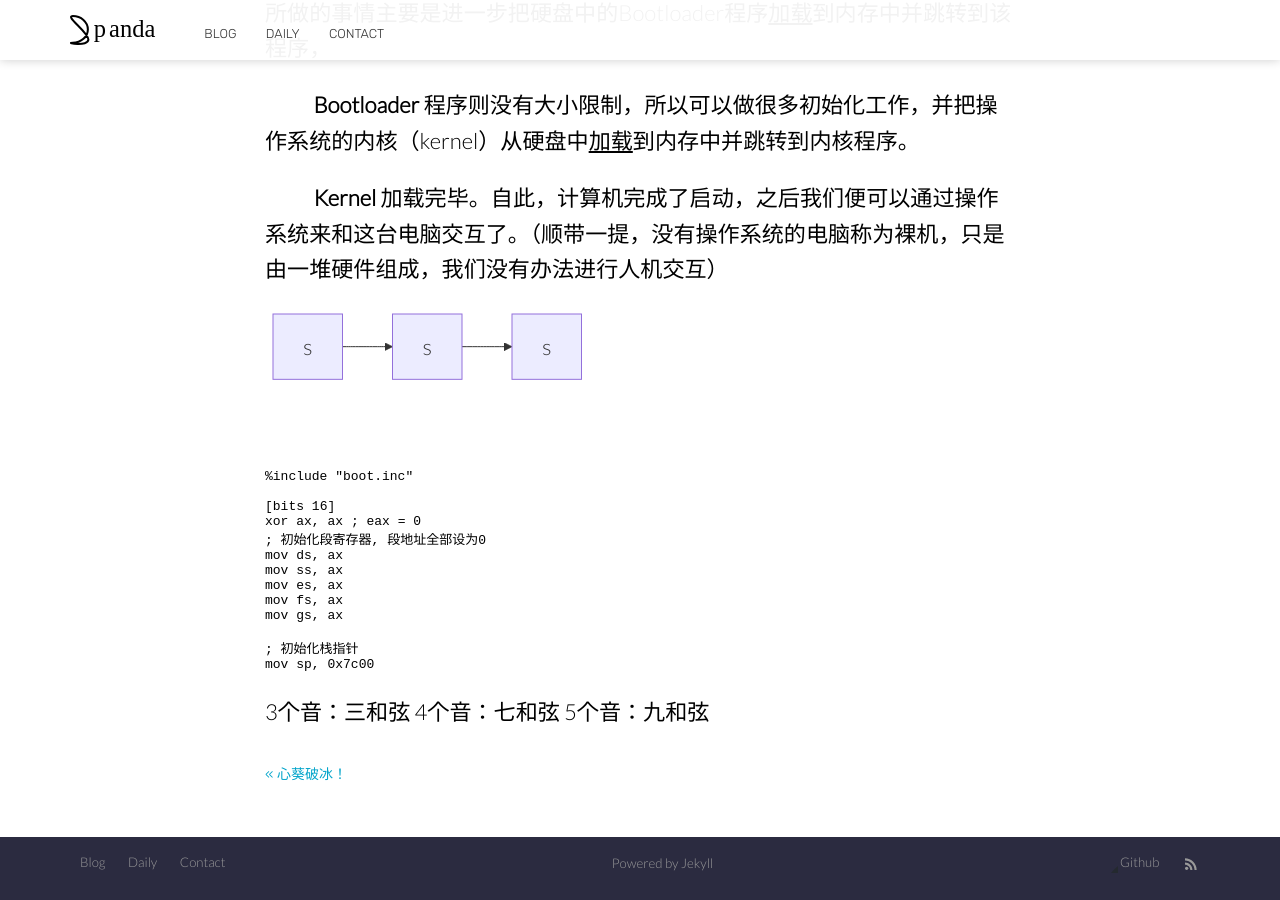
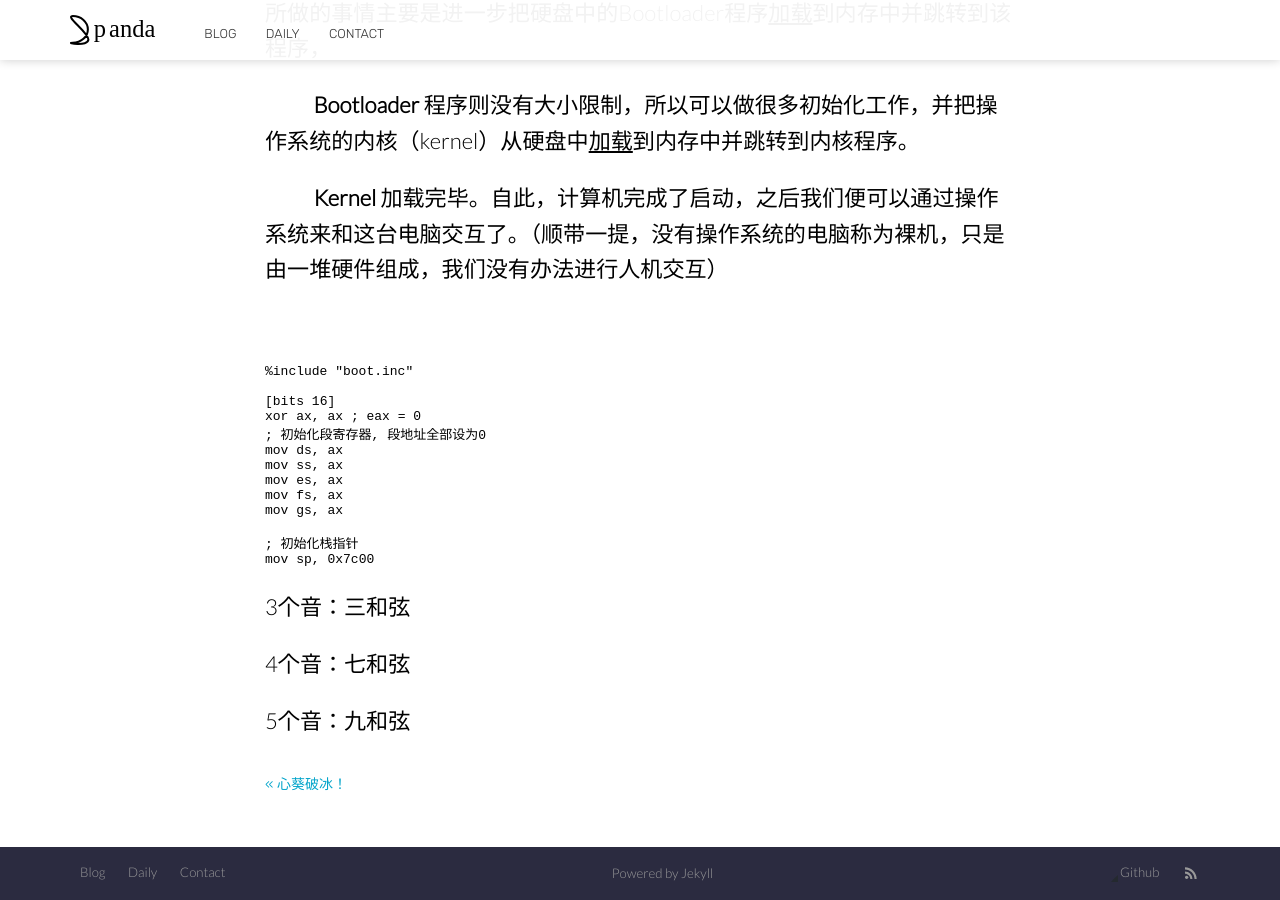
Before and after one commit to pandacase/pandacase.github.io, a Jekyll site: the page built from _posts/2023-04-04-osboot.md, in a window 1280 px wide and 900 px high, scrolled down 1814 px. Built offline with Jekyll 4.4.1, drawn with Linux system fonts in a browser that asks for light colours; nearby versions of some CDN libraries; comment, search, counter and statistics services are not loaded; a style sheet for code colours, icons or effects is not loaded; some of the changed lines change nothing that is shown.

Commit message:
Update 2023-04-04-osboot.md

````diff
--- a/_posts/2023-04-04-osboot.md
+++ b/_posts/2023-04-04-osboot.md
@@ -22,13 +22,6 @@ image: https://s1.ax1x.com/2023/03/12/ppM1bX4.jpg
 
 &emsp;&emsp; **Kernel** 加载完毕。自此，计算机完成了启动，之后我们便可以通过操作系统来和这台电脑交互了。（顺带一提，没有操作系统的电脑称为裸机，只是由一堆硬件组成，我们没有办法进行人机交互）
 
-```mermaid
-graph LR
-A[s] --> B[s] --> C[s]
-
-```
-
-
 &emsp;&emsp;
 
 
@@ -49,5 +42,7 @@ mov sp, 0x7c00
 ```
 
 3个音：三和弦
+
 4个音：七和弦
+
 5个音：九和弦
````
